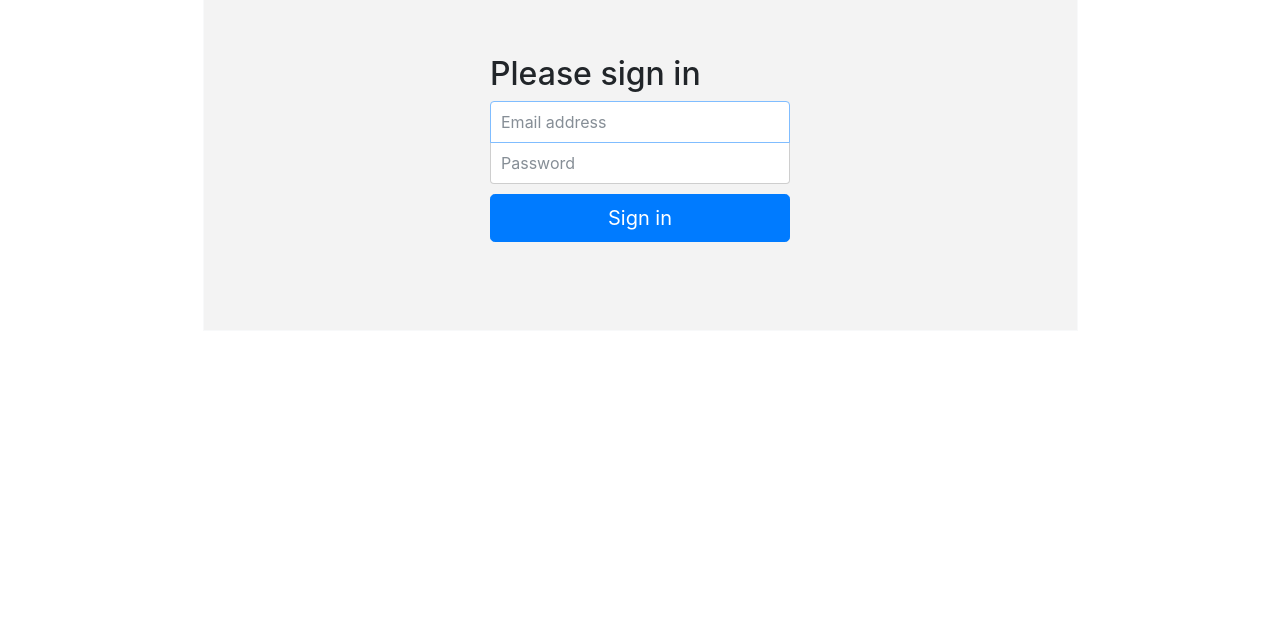
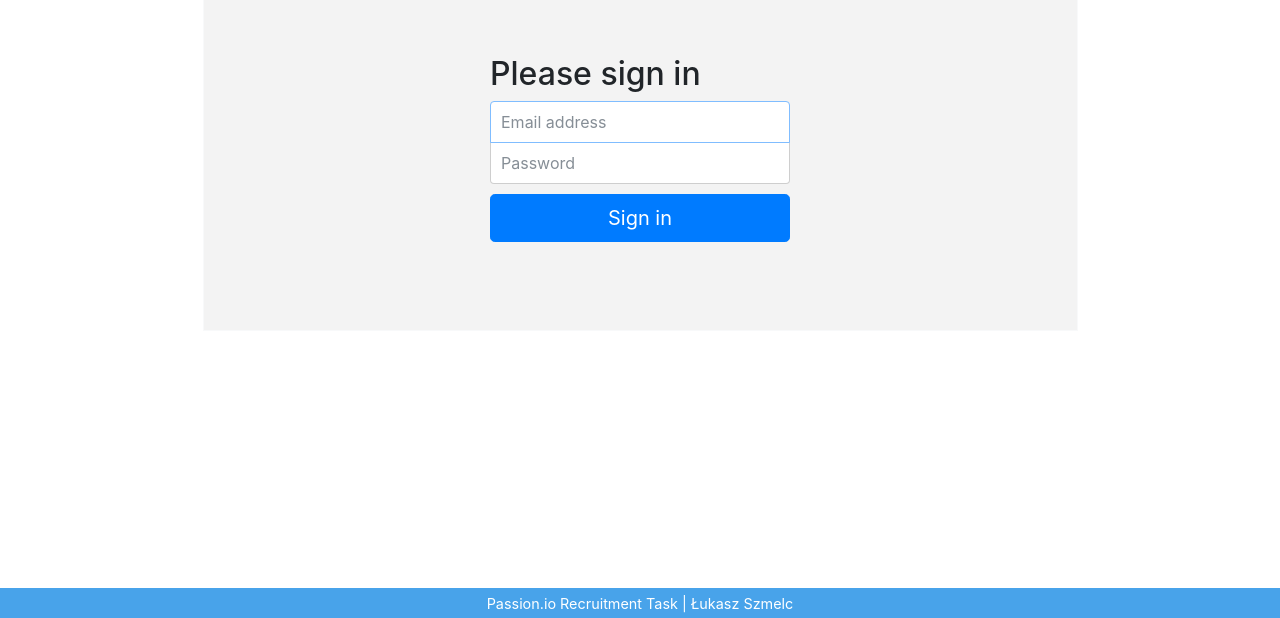
Before and after one commit to szmelc/passion_io_frontend, a Vue app: page /#/ in a window 1280 px wide. Shown: the part 182-800 px from the top of the page. Built offline with nearby package versions, Linux system fonts and the light colour scheme.

Commit message:
Add footer

```diff
--- a/src/App.vue
+++ b/src/App.vue
@@ -3,6 +3,9 @@
     <div class="container col-xs-12">
       <router-view></router-view>
     </div>
+    <footer>
+      <span>Passion.io Recruitment Task | Łukasz Szmelc</span>
+    </footer>
   </div>
 </template>
 
@@ -12,9 +15,25 @@ export default {
 }
 </script>
 
-<style>
+<style scoped>
   .container {
     margin: 0;
     max-width: 100%;
   }
+
+  footer {
+    position: absolute;
+    bottom: 0;
+    width: 100%;
+    text-align: center;
+    vertical-align: center;
+    background-color: #48A3EA;
+    color: white;
+    padding: 3px 0;
+  }
+
+  span {
+    margin: 0;
+    font-size: 0.9em;
+  }
 </style>
--- a/src/components/Login.vue
+++ b/src/components/Login.vue
@@ -26,7 +26,7 @@ export default {
       email: '',
       password: '',
       error: false,
-      showloader: false
+      showLoader: false
     }
   },
   created () {
```
